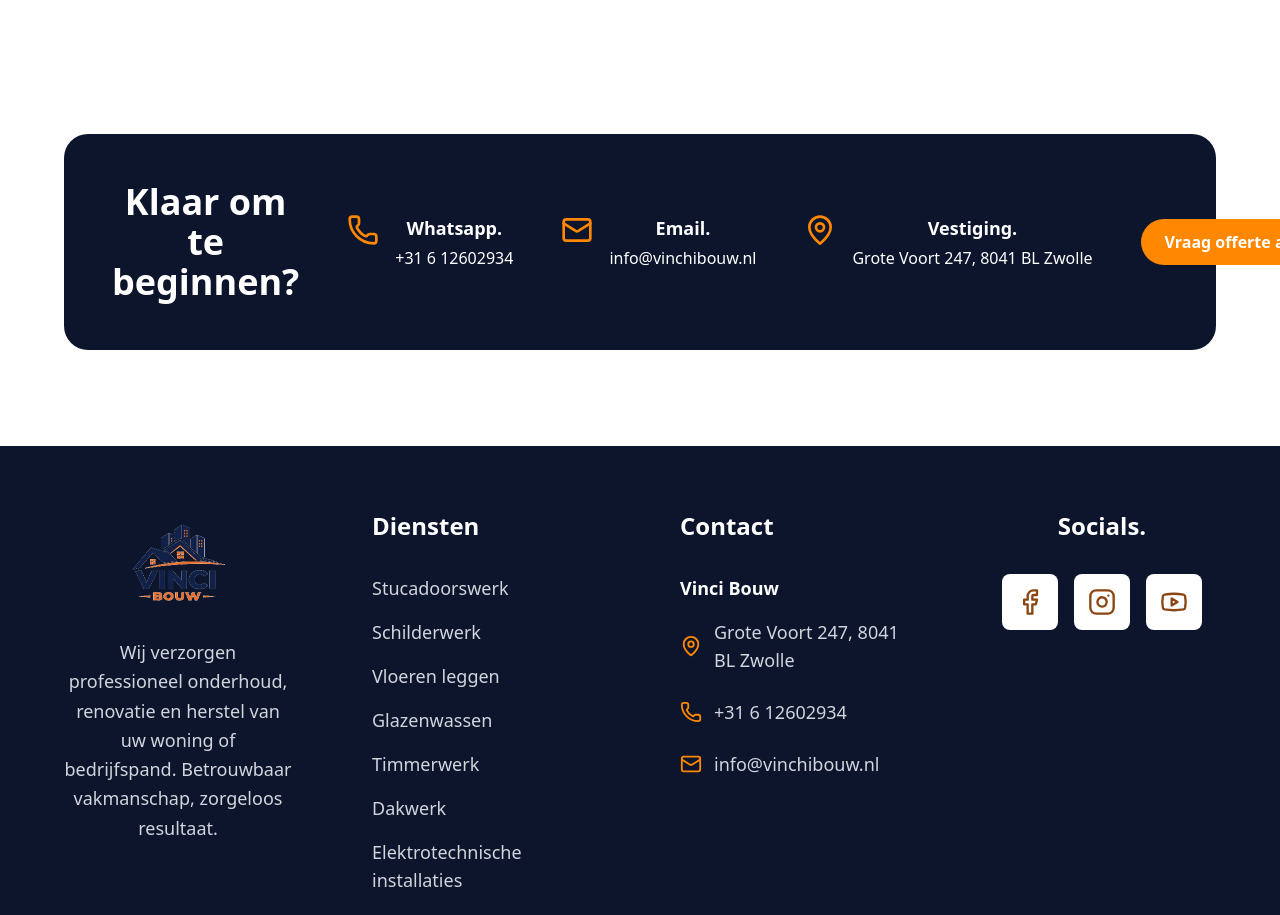
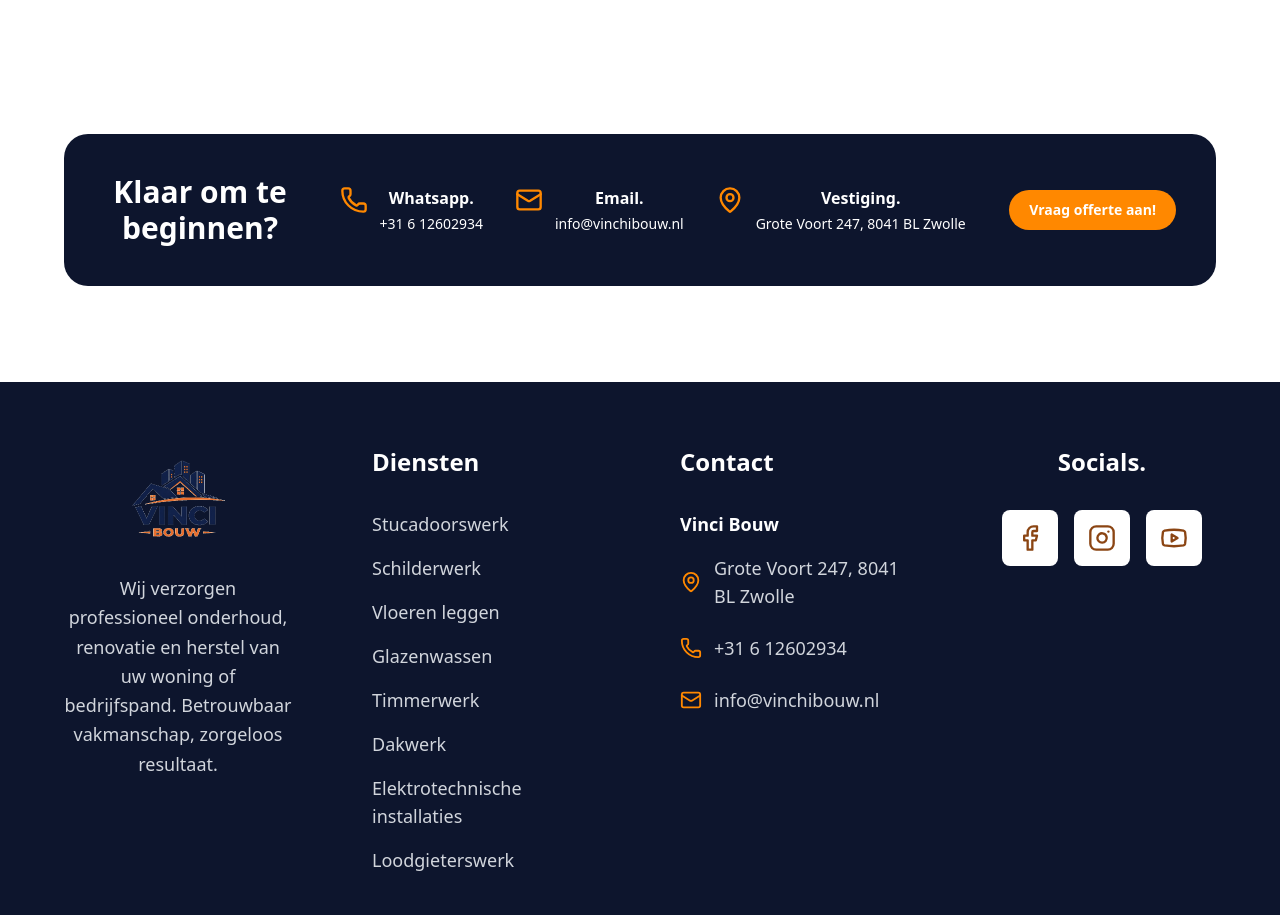
Before and after one commit to LejlaSkenderagic/vastgoed-website, a React (Vite) app in the folder frontend/: page / in a window 1280 px wide. Shown: the part 3880-4795 px from the top of the page. Built offline with nearby package versions, Linux system fonts and the light colour scheme.

Commit message:
schoonheidfoutjes eruit

```diff
--- a/frontend/src/components/contactBanner.jsx
+++ b/frontend/src/components/contactBanner.jsx
@@ -6,57 +6,57 @@ export const ContactBanner = () => {
     <section className="py-24 px-4 relative bg-white">
       <div className="max-w-6xl mx-auto">
         {/* Contact Banner */}
-        <div className="bg-[#0D152D] rounded-3xl p-12 flex flex-col lg:flex-row items-center justify-between gap-12">
+        <div className="bg-secondary rounded-3xl p-6 md:p-8 lg:p-10 flex flex-col lg:flex-row items-center justify-between gap-6">
           {/* Left Content */}
-          <div className="text-white space-y-4 flex-1">
-            <h2 className="text-3xl md:text-4xl font-bold">
+          <div className="text-white lg:w-48">
+            <h2 className="text-2xl md:text-3xl font-bold">
               Klaar om te beginnen?
             </h2>
           </div>
 
           {/* Center Contact Info */}
-          <div className="flex flex-col md:flex-row gap-12 flex-1 text-white">
+          <div className="flex flex-col md:flex-row gap-6 lg:gap-8 text-white lg:flex-1 lg:justify-center">
             {/* Whatsapp */}
-            <div className="flex gap-4">
-              <div className="flex-shrink-0">
-                <Phone size={32} className="text-primary" />
+            <div className="flex gap-3">
+              <div className="shrink-0">
+                <Phone size={28} className="text-primary" />
               </div>
               <div>
-                <h3 className="text-lg font-semibold mb-1">Whatsapp.</h3>
-                <p className="text-base whitespace-nowrap">+31 6 12602934</p>
+                <h3 className="text-base font-semibold mb-1">Whatsapp.</h3>
+                <p className="text-sm whitespace-nowrap">+31 6 12602934</p>
               </div>
             </div>
 
             {/* Email */}
-            <div className="flex gap-4">
-              <div className="flex-shrink-0">
-                <Mail size={32} className="text-primary" />
+            <div className="flex gap-3">
+              <div className="shrink-0">
+                <Mail size={28} className="text-primary" />
               </div>
               <div>
-                <h3 className="text-lg font-semibold mb-1">Email.</h3>
-                <p className="text-base whitespace-nowrap">info@vinchibouw.nl</p>
+                <h3 className="text-base font-semibold mb-1">Email.</h3>
+                <p className="text-sm whitespace-nowrap">info@vinchibouw.nl</p>
               </div>
             </div>
 
             {/* Location */}
-            <div className="flex gap-4">
-              <div className="flex-shrink-0">
-                <MapPin size={32} className="text-primary" />
+            <div className="flex gap-3">
+              <div className="shrink-0">
+                <MapPin size={28} className="text-primary" />
               </div>
               <div>
-                <h3 className="text-lg font-semibold mb-1">Vestiging.</h3>
-                <p className="text-base whitespace-nowrap">Grote Voort 247, 8041 BL Zwolle</p>
+                <h3 className="text-base font-semibold mb-1">Vestiging.</h3>
+                <p className="text-sm whitespace-nowrap">Grote Voort 247, 8041 BL Zwolle</p>
               </div>
             </div>
           </div>
 
           {/* Right CTA Button */}
-          <div className="flex-shrink-0 self-start lg:self-center">
+          <div className="w-full lg:w-auto">
             <Link
               to="/contact"
-              className="px-6 py-3 bg-primary text-white font-semibold rounded-full hover:bg-orange-700 transition-all text-base whitespace-nowrap"
+              className="inline-block px-5 py-2.5 bg-primary text-white font-semibold rounded-full hover:bg-orange-700 transition-all text-sm whitespace-nowrap"
             >
-              Vraag offerte aan
+              Vraag offerte aan!
             </Link>
           </div>
         </div>
--- a/frontend/src/pages/contact.jsx
+++ b/frontend/src/pages/contact.jsx
@@ -76,34 +76,28 @@ export const Contact = () => {
             {/* Contact Info Cards */}
             <div className="space-y-8">
               {/* Phone */}
-              <div className="flex gap-4">
-                <div className="w-12 flex-shrink-0">
-                  <Phone size={32} className="text-primary" />
-                </div>
+              <div className="grid grid-cols-[auto_1fr] gap-4 items-start">
+                <Phone size={32} className="text-primary" />
                 <div>
-                  <h3 className="text-lg font-semibold text-foreground">Whatsapp.</h3>
+                  <h3 className="text-lg font-semibold text-foreground">Whatsapp</h3>
                   <p className="text-base text-gray-600">+31 6 12602934</p>
                 </div>
               </div>
 
               {/* Email */}
-              <div className="flex gap-4">
-                <div className="w-12 flex-shrink-0">
-                  <Mail size={32} className="text-primary" />
-                </div>
+              <div className="grid grid-cols-[auto_1fr] gap-4 items-start">
+                <Mail size={32} className="text-primary" />
                 <div>
-                  <h3 className="text-lg font-semibold text-foreground">Email.</h3>
+                  <h3 className="text-lg font-semibold text-foreground">Email</h3>
                   <p className="text-base text-gray-600">info@vincibouw.nl</p>
                 </div>
               </div>
 
               {/* Location */}
-              <div className="flex gap-4">
-                <div className="w-12 flex-shrink-0">
-                  <MapPin size={32} className="text-primary" />
-                </div>
+              <div className="grid grid-cols-[auto_1fr] gap-4 items-start">
+                <MapPin size={32} className="text-primary" />
                 <div>
-                  <h3 className="text-lg font-semibold text-foreground">Vestiging.</h3>
+                  <h3 className="text-lg font-semibold text-foreground">Vestiging</h3>
                   <p className="text-base text-gray-600">Grote Voort 247, 8041 BL Zwolle
                   </p>
                 </div>
```
Also changed, not shown: 1 other file (tests, documents, lock files or other folders).
